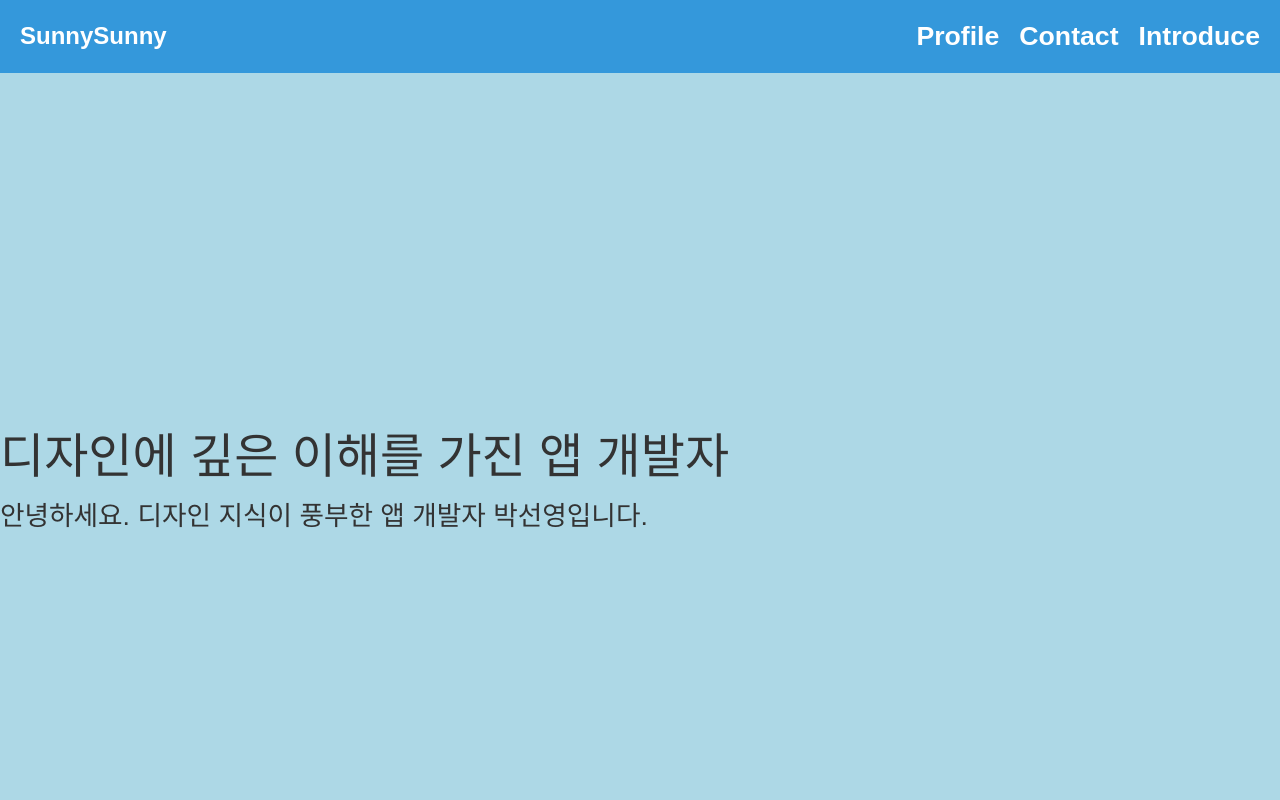
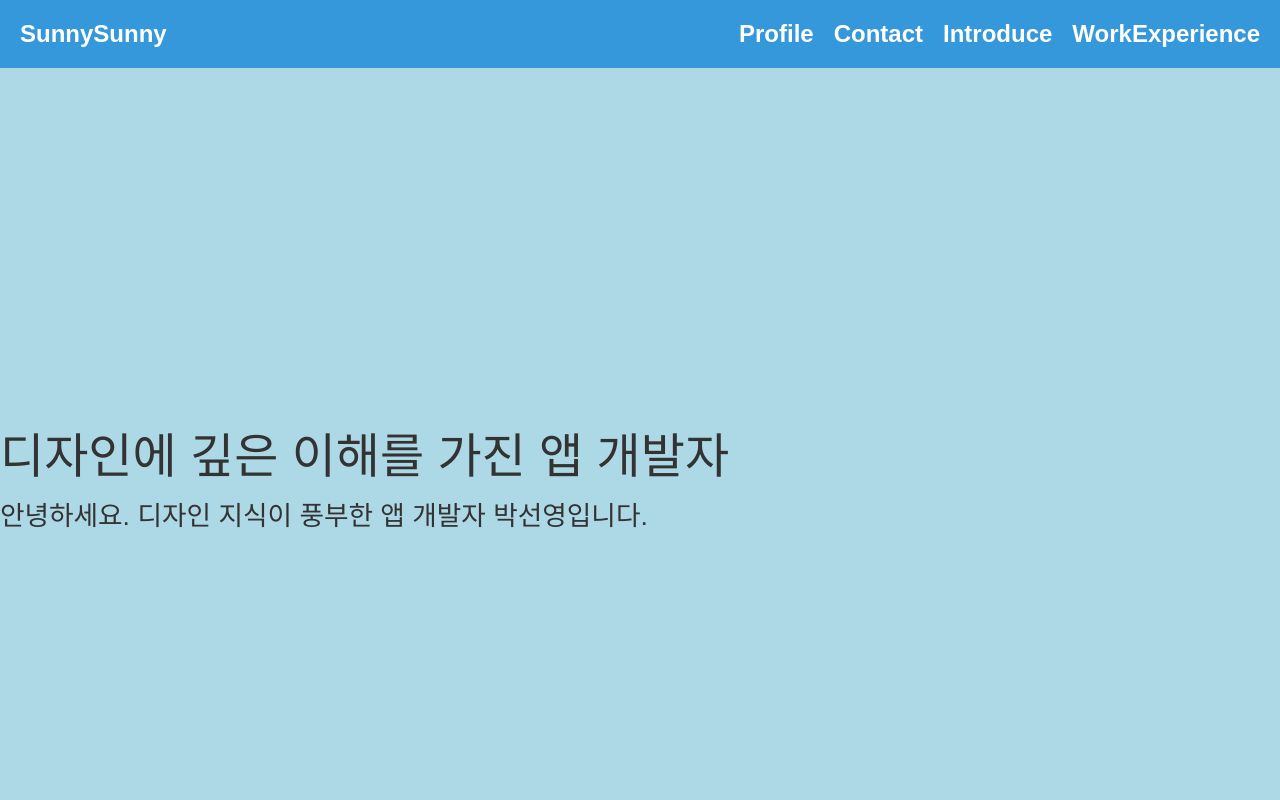
Before and after one commit to sunyoung-park/sunny-web-portfolio, a React (Vite) app: page / in a window 1280 px wide. Shown: the top 800 px of the page. Built offline with nearby package versions, Linux system fonts and the light colour scheme; a web font is replaced by a local one.

Commit message:
경력사항 섹션 메인/네비바 연동

```diff
--- a/src/App.jsx
+++ b/src/App.jsx
@@ -4,6 +4,7 @@ import Navbar from "./components/Navbar";
 import Section from "./components/Section";
 import Contact from "./components/Contact";
 import Introduce from "./components/Contact";
+import WorkExperience from "./components/WorkExperience";
 
 function App() {
 
@@ -20,6 +21,9 @@ function App() {
         <Section id="introduce" backgroundColor="lightcoral">
           <Introduce />
         </Section>
+        <Section id="work-experience" backgroundColor="lightblue">
+          <WorkExperience />
+        </Section>
       </main>
     </div>
   );
--- a/src/components/Navbar.jsx
+++ b/src/components/Navbar.jsx
@@ -16,6 +16,7 @@ const Navbar = () => {
         <li onClick={() => scrollToSection("profile")}>Profile</li>
         <li onClick={() => scrollToSection("contact")}>Contact</li>
         <li onClick={() => scrollToSection("introduce")}>Introduce</li>
+        <li onClick={() => scrollToSection("work-experience")}>WorkExperience</li>
       </ul>
     </nav>
   );
--- a/src/styles/components/Navbar.scss
+++ b/src/styles/components/Navbar.scss
@@ -15,6 +15,7 @@
   align-items: center;
   z-index: 1000;
   color: white;
+  font-size: 1.5rem;
 
   .logo {
     font-size: 1.5rem;
```
